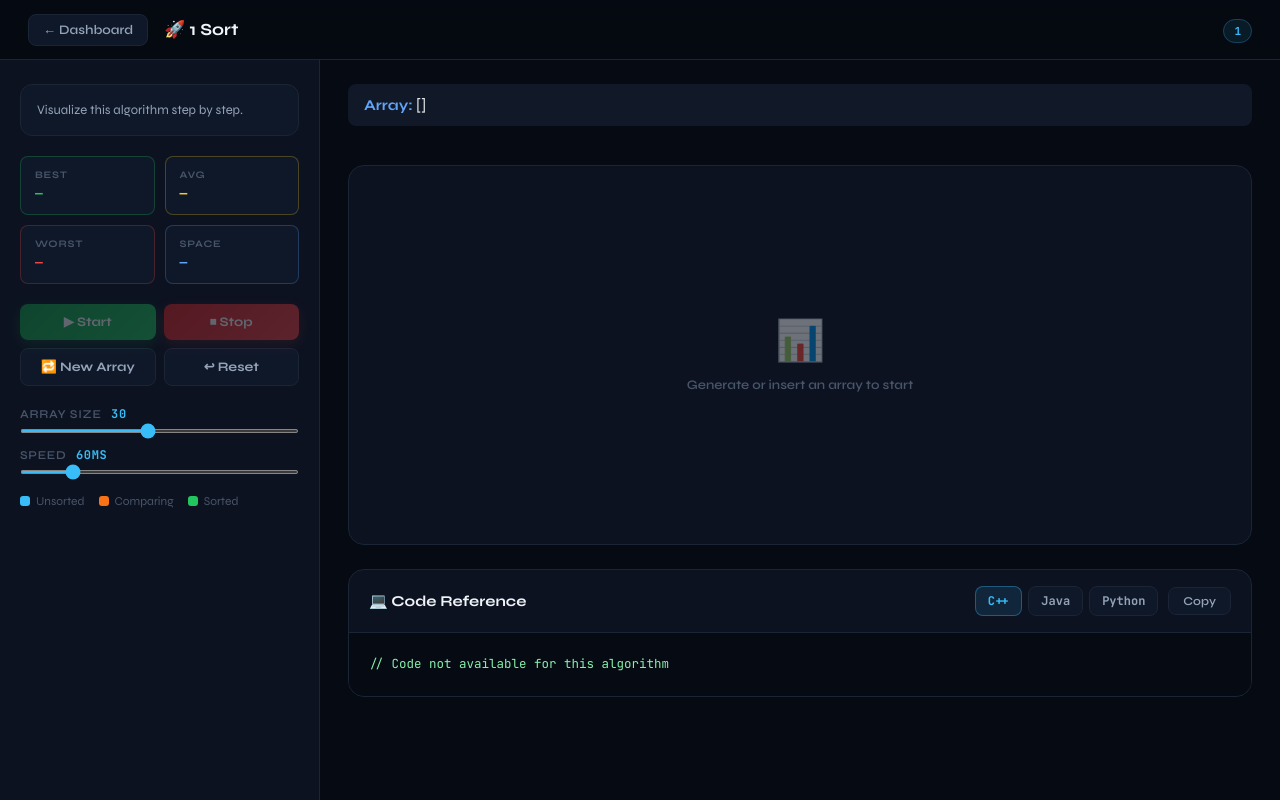
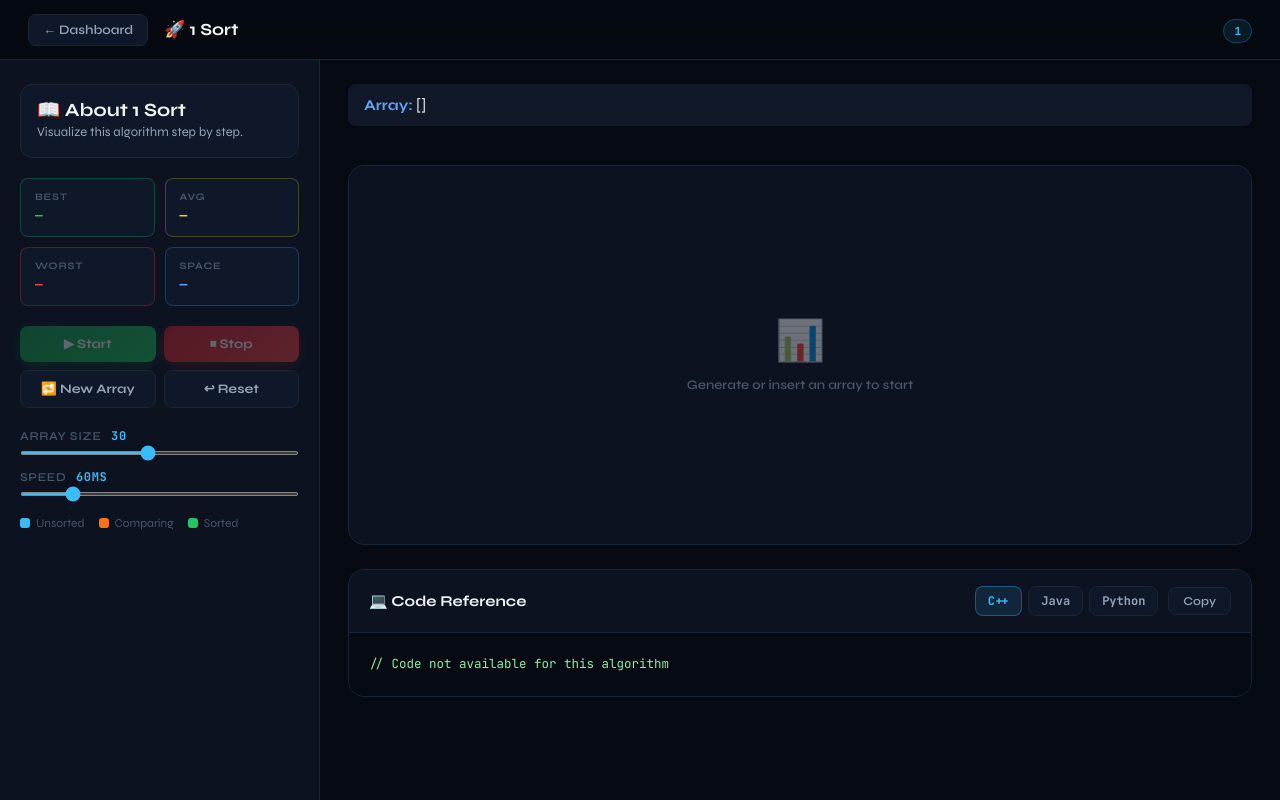
Before and after one commit to SAKSHAM371/DSA_VISUALIZER, a React (Vite) app: page /visualizer/1 in a window 1280 px wide. Built offline with nearby package versions, Linux system fonts and the light colour scheme; sample sign-in values are in the browser's storage.

Commit message:
Update algorithm descriptions and visualization

```diff
--- a/src/pages/VisualizerPage.jsx
+++ b/src/pages/VisualizerPage.jsx
@@ -3,19 +3,59 @@ import { useState, useEffect, useCallback } from "react";
 import algorithmComplexity from "../data/algorithmComplexity";
 import { codeData } from "../data/algorithmCode";
 
-const ALGO_DESCRIPTIONS = {
-  bubble:    "Repeatedly swaps adjacent elements that are in the wrong order. Simple but O(n²) — great for learning.",
-  selection: "Finds the minimum element each pass and places it at the front. Always O(n²) comparisons.",
-  insertion: "Builds sorted array one item at a time. Efficient for small or nearly-sorted arrays.",
-  merge:     "Divides, sorts, and merges. Guaranteed O(n log n) — stable and reliable.",
-  quick:     "Partitions around a pivot. Very fast in practice with average O(n log n).",
-  radix:     "Digit-by-digit sort. Linear time O(nk) — no comparisons needed.",
-  heap:      "Uses a max-heap structure. Guaranteed O(n log n) with O(1) space.",
-  shell:     "Generalization of insertion sort using gap sequences. Faster for medium datasets.",
-  counting:  "Counts element frequencies. O(n+k) — blazing fast for integer ranges.",
-  bucket:    "Distributes elements into buckets, sorts each. Great for uniformly distributed data.",
-  linear:    "Checks each element one by one. O(n) — works on unsorted arrays.",
-  binary:    "Divide and conquer search. O(log n) — requires sorted array.",
+const ALGO_INFO = {
+  bubble: {
+    description: "Bubble Sort is the simplest sorting algorithm that works by repeatedly swapping adjacent elements if they are in the wrong order. It is easy to understand but not efficient for large data sets because its average and worst-case time complexity are quite high.",
+    points: [
+      "Sorts the array using multiple passes. After the first pass, the maximum element moves to the end, which is its correct position.",
+      "In every pass, we process only those elements that have not yet moved to their correct position.",
+      "Adjacent elements are compared. If the larger element comes before the smaller element, they are swapped."
+    ]
+  },
+  selection: {
+    description: "Selection Sort divides the array into sorted and unsorted portions. In every pass, it finds the smallest element from the unsorted portion and places it at the beginning.",
+    points: ["Find the minimum element from the unsorted portion.","Swap it with the first element of the unsorted portion.","After every pass, one more element reaches its correct position."]
+  },
+  insertion: {
+    description: "Insertion Sort builds the sorted array one element at a time. It takes an element from the unsorted portion and inserts it into its correct position in the sorted portion.",
+    points: ["Start with the first element as the sorted portion.","Pick the next element and compare it with elements on its left.","Shift larger elements to the right and insert the selected element at its correct position."]
+  },
+  merge: {
+    description: "Merge Sort is a divide-and-conquer sorting algorithm. It repeatedly divides the array into smaller parts, sorts them, and then merges the sorted parts.",
+    points: ["Divide the array into two halves.","Recursively sort both halves.","Merge the two sorted halves to produce the final sorted array."]
+  },
+  quick: {
+    description: "Quick Sort is a divide-and-conquer algorithm that uses a pivot to partition the array. Elements smaller than the pivot are placed on one side and larger elements on the other.",
+    points: ["Choose an element as the pivot.","Partition the array around the pivot.","Recursively apply the same process to the left and right portions."]
+  },
+  radix: {
+    description: "Radix Sort sorts numbers digit by digit instead of comparing elements directly. It processes digits from the least significant digit to the most significant digit.",
+    points: ["Start with the least significant digit.","Group elements according to their current digit.","Repeat the process for each digit until all numbers are sorted."]
+  },
+  heap: {
+    description: "Heap Sort uses a binary heap to repeatedly select the largest or smallest element. It provides consistent O(n log n) time complexity.",
+    points: ["Build a max heap from the array.","Move the largest element to the end.","Reduce the heap size and repeat until the array is sorted."]
+  },
+  shell: {
+    description: "Shell Sort is an improved version of Insertion Sort that compares elements separated by a gap. The gap is gradually reduced until the array becomes sorted.",
+    points: ["Choose an initial gap.","Perform insertion-sort-like operations for elements separated by the gap.","Reduce the gap and repeat until the gap becomes 1."]
+  },
+  counting: {
+    description: "Counting Sort sorts integers by counting how many times each value occurs. It can be very efficient when the range of values is relatively small.",
+    points: ["Find the range of values in the array.","Count the frequency of each value.","Use the frequency information to rebuild the sorted array."]
+  },
+  bucket: {
+    description: "Bucket Sort distributes elements into multiple buckets and then sorts the elements inside each bucket before combining them.",
+    points: ["Create several buckets for different value ranges.","Place each element into its appropriate bucket.","Sort the buckets and combine them to form the final sorted array."]
+  },
+  linear: {
+    description: "Linear Search checks each element one by one until the target value is found or the end of the array is reached. It can work on both sorted and unsorted arrays.",
+    points: ["Start from the first element.","Compare each element with the target.","Stop when the target is found or all elements have been checked."]
+  },
+  binary: {
+    description: "Binary Search is an efficient searching algorithm that repeatedly divides a sorted array into two halves. It eliminates the half that cannot contain the target.",
+    points: ["Find the middle element of the sorted array.","If the middle element is the target, the search is complete.","Otherwise, continue searching in either the left or right half."]
+  }
 };
 
 function VisualizerPage({
@@ -139,9 +179,18 @@ const generateArray = (len = size) => {
         {/* LEFT PANEL */}
         <div className="viz-left">
           <div className="viz-card">
+            <h3 className="info-title">📖 About {formatTitle(type)}</h3>
             <p className="viz-description">
-              {ALGO_DESCRIPTIONS[type] || "Visualize this algorithm step by step."}
+              {ALGO_INFO[type]?.description ||
+                "Visualize this algorithm step by step."}
             </p>
+            {ALGO_INFO[type]?.points && (
+              <ul className="algo-points">
+                {ALGO_INFO[type].points.map((point, index) => (
+                  <li key={index}>{point}</li>
+                ))}
+              </ul>
+            )}
           </div>
 
           {/* Complexity */}
```
